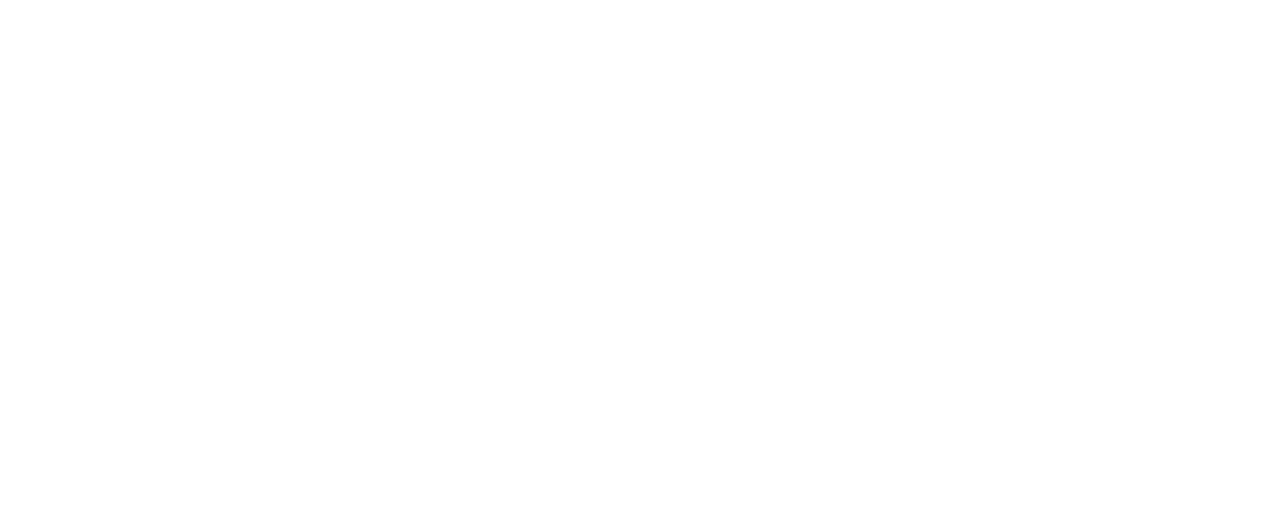
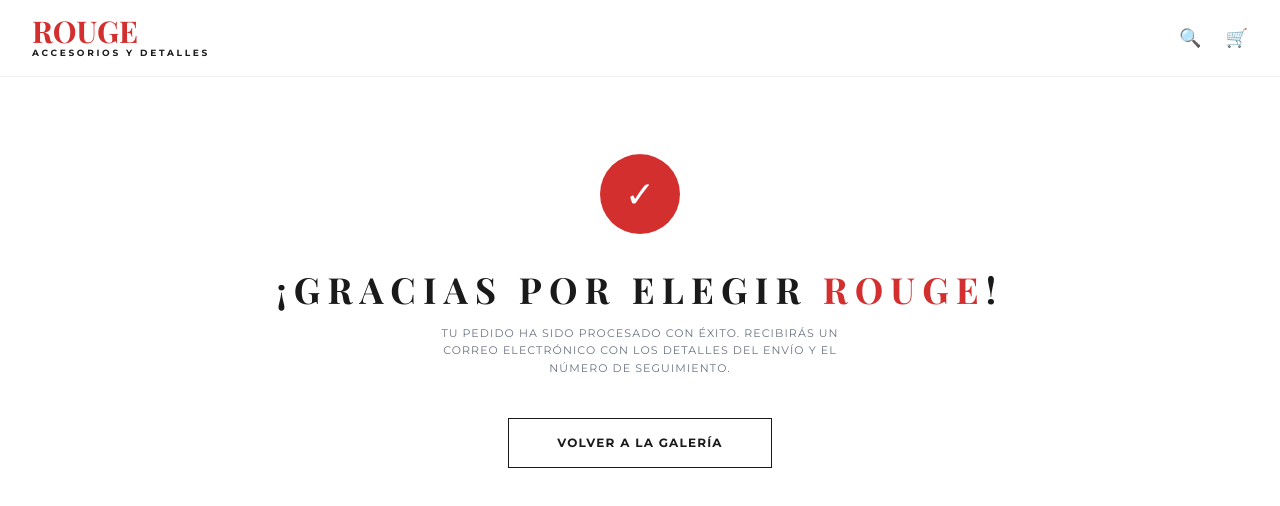
Before and after one commit to jeanrodriguezcespedes-dot/reto_fullstack, a React (Vite) app: page /success in a window 1280 px wide. Before the commit this address had no page. Shown: the top 506 px of the page. Built offline with nearby package versions, Linux system fonts and the light colour scheme.

Commit message:
feat: add Success page and automatic clearCart logic

```diff
--- a/src/App.jsx
+++ b/src/App.jsx
@@ -3,16 +3,18 @@
 import Home from "./pages/Home";
 import Cart from "./pages/Cart"; // Importamos el componente real que creaste
 import Checkout from "./pages/Checkout";
+import Success from "./pages/Success";
 // ... dentro de Routes
-<Route path="/checkout" element={<Checkout />} />
+
 
 function App() {
   return (
     <Router>
       <Routes>
+        <Route path="/success" element={<Success />} />
+        <Route path="/cart" element={<Cart />} />
+        <Route path="/checkout" element={<Checkout />} />
         <Route path="/" element={<Home />} />
-        {/* Ahora la ruta /cart carga la página completa de Rouge */}
-        <Route path="/cart" element={<Cart />} />
       </Routes>
     </Router>
   );
--- /dev/null
+++ b/src/pages/success.jsx
@@ -0,0 +1,39 @@
+// src/pages/Success.jsx
+import { useEffect } from "react";
+import { Link } from "react-router-dom";
+import { useCartStore } from "../store/cartStore";
+import Navbar from "../components/organisms/Navbar";
+
+const Success = () => {
+  const clearCart = useCartStore((state) => state.clearCart);
+
+  useEffect(() => {
+    // Al entrar a esta página, el carrito se limpia automáticamente
+    clearCart();
+  }, [clearCart]);
+
+  return (
+    <div className="min-h-screen bg-white font-body">
+      <Navbar />
+      <div className="flex flex-col items-center justify-center pt-20 px-8 text-center">
+        <div className="w-20 h-20 bg-rougeRed text-white rounded-full flex items-center justify-center text-4xl mb-8 animate-bounce">
+          ✓
+        </div>
+        <h2 className="font-title text-4xl text-rougeBlack mb-4 uppercase tracking-[0.2em]">
+          ¡Gracias por elegir <span className="text-rougeRed">Rouge</span>!
+        </h2>
+        <p className="text-gray-500 max-w-md mb-10 leading-relaxed uppercase text-[11px] tracking-widest">
+          Tu pedido ha sido procesado con éxito. Recibirás un correo electrónico con los detalles del envío y el número de seguimiento.
+        </p>
+        <Link
+          to="/"
+          className="border border-rougeBlack text-rougeBlack px-12 py-4 font-bold uppercase text-xs tracking-widest hover:bg-rougeBlack hover:text-white transition-all"
+        >
+          Volver a la Galería
+        </Link>
+      </div>
+    </div>
+  );
+};
+
+export default Success;
```
